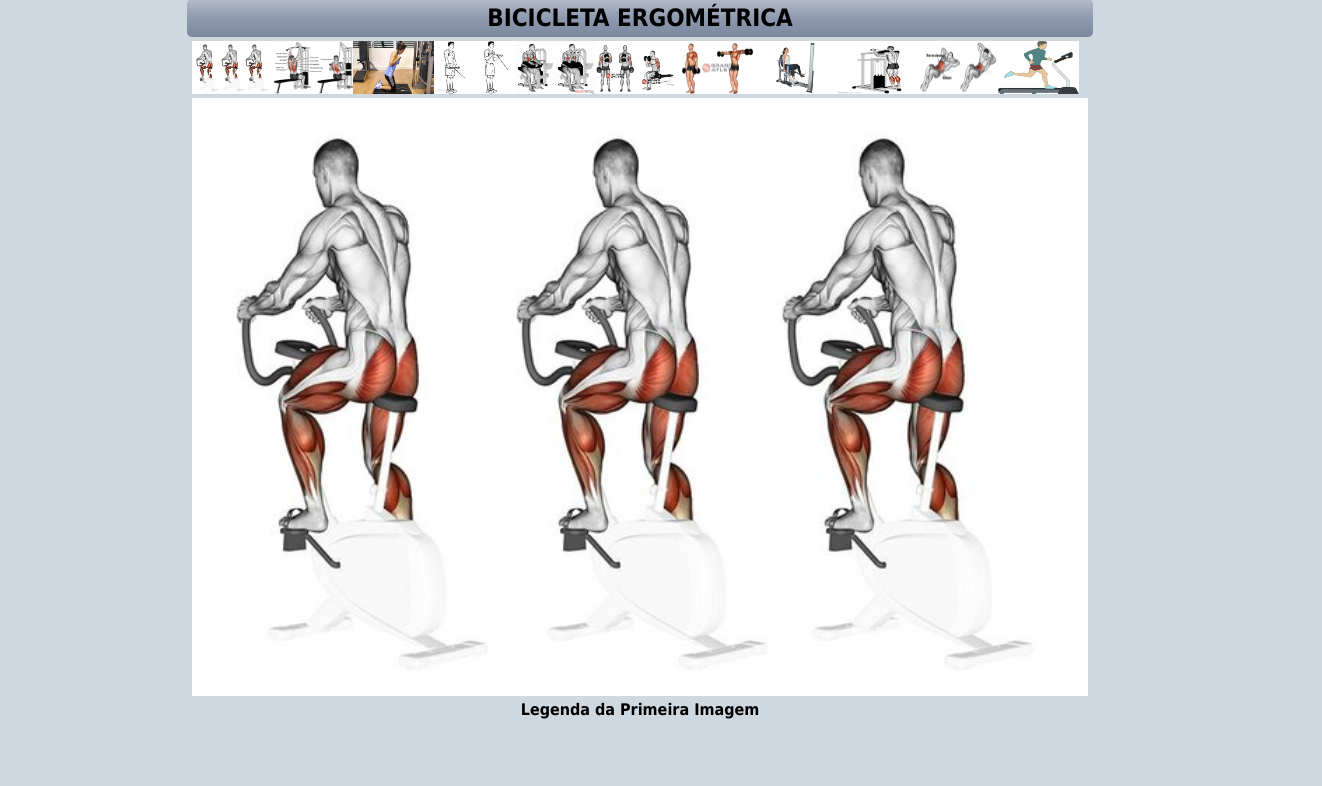
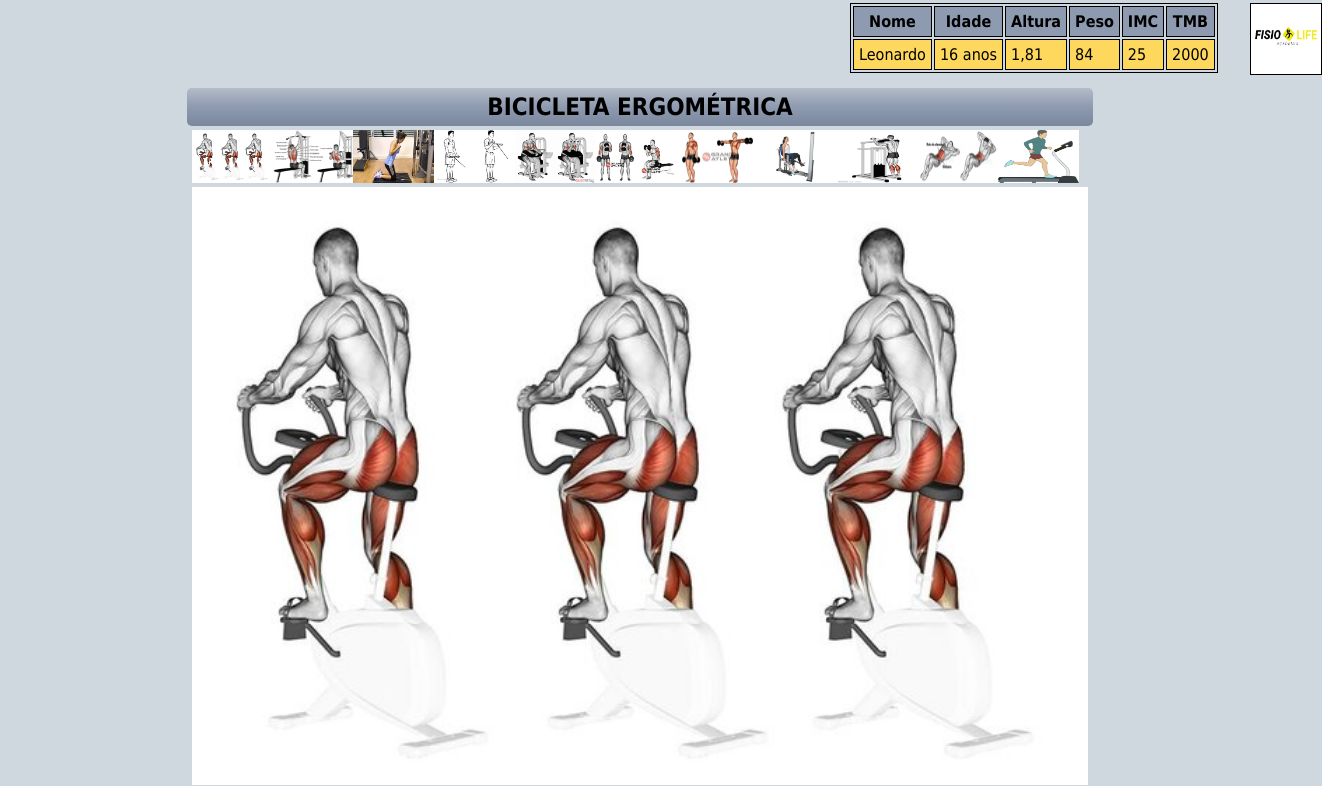
Before and after one commit to LeonardoSalesM/Repositorio_pessoal, a plain HTML site: page Academia/index.html in a window 1280 px wide. Shown: the part 149-935 px from the top of the page, 1322 px wide, since content can reach past the window. Before the commit the page ends 868 px from the top, so only its background shows below. Drawn offline with Linux system fonts and the light colour scheme.

Commit message:
Adicionei a tabela

```diff
--- a/Academia/index.html
+++ b/Academia/index.html
@@ -16,6 +16,31 @@
    </main>
    <h2 id="subtitulo">ACADEMIA FISIOLIFE</h2>
 
+ <br>
+
+   <table>
+       <tr>
+           <th>Nome</th>
+           <th>Idade</th>
+           <th>Altura</th>
+           <th>Peso</th>
+           <th>IMC</th>
+           <th>TMB</th>
+       </tr>
+
+       <tr>
+           <td>Leonardo</td>
+           <td>16 anos</td>
+           <td>1,81</td>
+           <td>84</td>
+           <td>25</td>
+           <td>2000</td>
+       </tr>
+   </table>
+
+   <div id="listexercicio1">
+
+   <img src="imagens/academia.png" alt="" id="academia" width="20px" height="50px">
 
    <h1 id="titimagem"><output id="titulo">BICICLETA ERGOMÉTRICA</output></h1>
    <div class="miniaturas">
@@ -64,6 +89,8 @@
         </strong>
    </div>
 
+    </div>
+
    <script src="js/script.js"></script>
 </body>
 </html>
--- a/Academia/style.css
+++ b/Academia/style.css
@@ -50,3 +50,33 @@ img {
     font-size: 30px;
     text-align: center;
 }
+
+table {
+    margin-left: 850px;
+}
+
+
+table, th, td {
+    border: 1px black;
+    border-style: double;
+}
+
+th {
+    background-color: #8e9aaf;
+    padding: 5px;
+}
+
+td {
+    background-color: #fdd85d;
+    padding: 5px;
+}
+
+#academia {
+    width: 70px;
+    height: 70px;
+    position: absolute;
+    margin-top: -85px;
+    margin-left: 1250px;
+    border: 1px black;
+    border-style: double;
+}
```
Also changed, not shown: Academia/imagens/academia.png (added).
